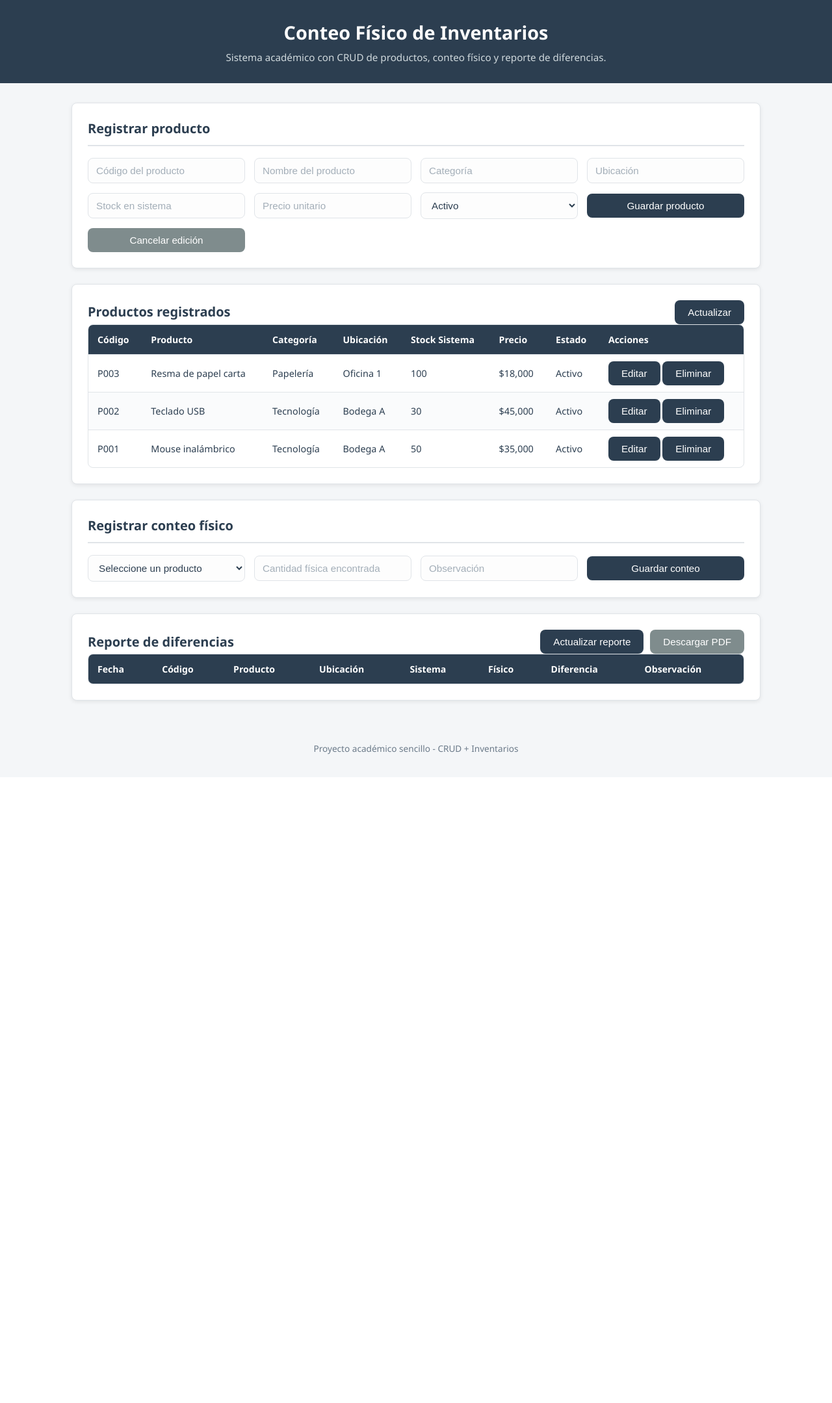
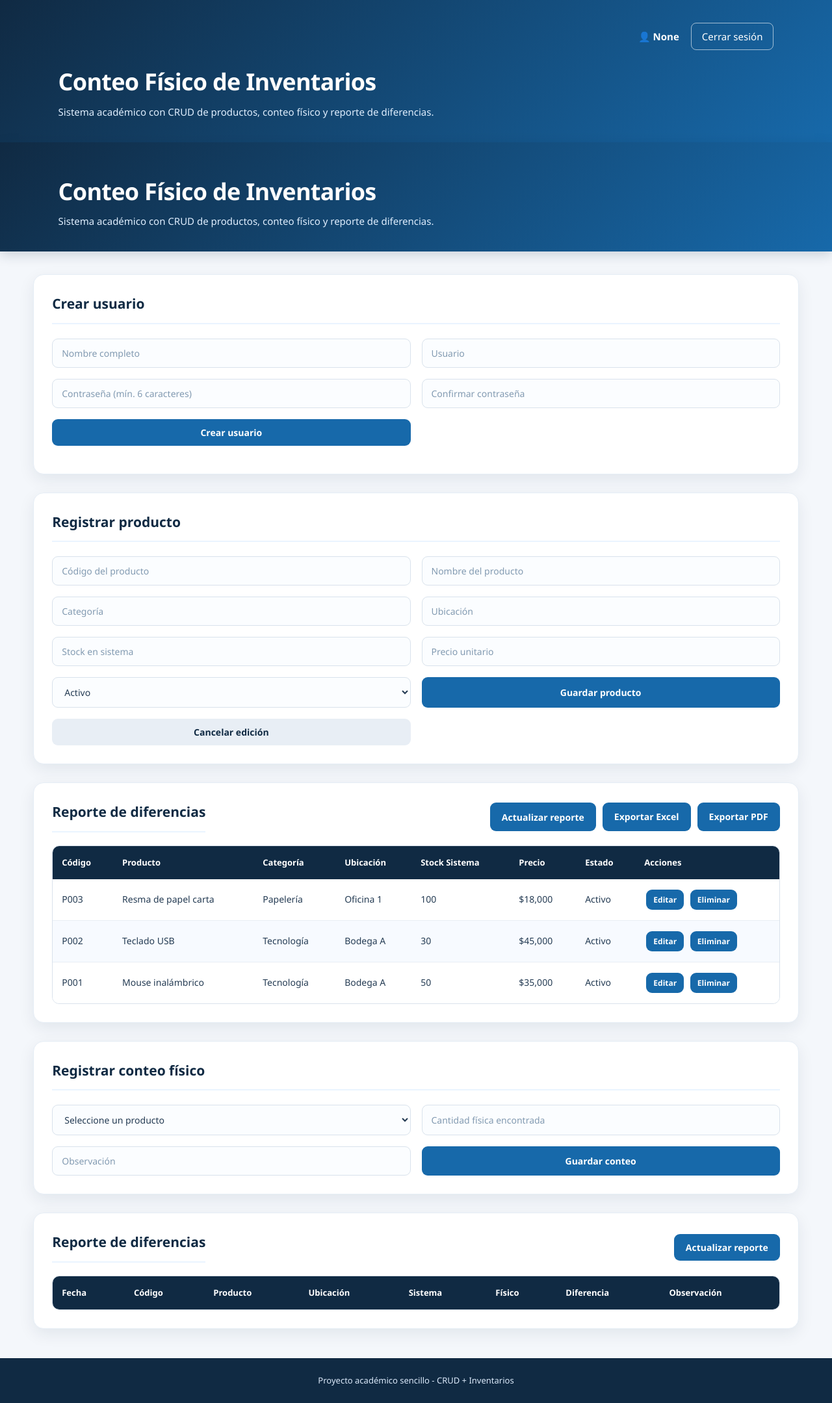
Before and after one commit to colynjhonnaider44-netizen/conteo_inventarios_crud, a Flask app: template GRUPO COLYN/conteo_inventarios_crud/templates/index.html in a window 1280 px wide. Shown: the whole page at 65% size. Before the commit the page ends 1161 px from the top, so only its background shows below. Run offline with Flask 3, Linux system fonts and the light colour scheme; the template is opened without the code that fills it, so the values that code supplies are empty; data comes from the database, SQL or seed files in the repository; some libraries are stand-ins or nearby versions.

Commit message:
Actualizar proyecto y proteger configuracion

```diff
--- a/GRUPO COLYN/conteo_inventarios_crud/app.py
+++ b/GRUPO COLYN/conteo_inventarios_crud/app.py
@@ -1,15 +1,18 @@
-from flask import Flask, render_template, request, jsonify
+
+from flask import (
+    Flask, render_template, request, jsonify,
+    redirect, url_for, session, flash
+)
 from db import get_connection
+from werkzeug.security import check_password_hash
+from functools import wraps
+from config import SECRET_KEY
 
 app = Flask(__name__)
+app.secret_key = SECRET_KEY
 
 
-@app.route("/")
-def home():
-    """
-    Carga la página principal del sistema.
-    """
-    return render_template("index.html")
+
 
 
 # ============================================================
@@ -341,6 +344,80 @@ def registrar_conteo():
     }), 201
 
 
+
+app.secret_key = SECRET_KEY
+
+def login_required(f):
+    @wraps(f)
+    def decorated_function(*args, **kwargs):
+        if "id_usuario" not in session:
+            return redirect(url_for("login"))
+        return f(*args, **kwargs)
+    return decorated_function
+
+@app.route("/login", methods=["GET", "POST"])
+def login():
+    if request.method == "POST":
+        usuario = request.form.get("usuario", "").strip()
+        password = request.form.get("password", "")
+
+        conexion = None
+        cursor = None
+
+        try:
+            conexion = get_connection()
+            cursor = conexion.cursor(dictionary=True)
+
+            cursor.execute(
+                """
+                SELECT id_usuario, usuario, password_hash, nombre, activo
+                FROM usuarios
+                WHERE usuario = %s
+                """,
+                (usuario,)
+            )
+
+            datos = cursor.fetchone()
+
+            if (
+                datos
+                and datos["activo"] == 1
+                and check_password_hash(datos["password_hash"], password)
+            ):
+                session.clear()
+                session["id_usuario"] = datos["id_usuario"]
+                session["usuario"] = datos["usuario"]
+                session["nombre"] = datos["nombre"] or datos["usuario"]
+
+                return redirect(url_for("inicio"))
+
+            flash("Usuario o contraseña incorrectos, o cuenta inactiva.", "error")
+
+        except Exception:
+            app.logger.exception("Error al iniciar sesión")
+            flash("Ocurrió un error al iniciar sesión. Revisa la conexión.", "error")
+
+        finally:
+            if cursor:
+                cursor.close()
+            if conexion:
+                conexion.close()
+
+    return render_template("login.html")
+
+
+@app.route("/logout")
+def logout():
+    session.clear()
+    return redirect(url_for("login"))
+
+
+@app.route("/")
+@login_required
+def inicio():
+    return render_template("index.html")
+
+
 @app.route("/api/reporte", methods=["GET"])
 def reporte_conteos():
     """
--- /dev/null
+++ b/GRUPO COLYN/conteo_inventarios_crud/config.example.py
@@ -0,0 +1,5 @@
+MYSQL_HOST = "localhost"
+MYSQL_USER = "tu_usuario_mysql"
+MYSQL_PASSWORD = "tu_contraseña_mysql"
+MYSQL_DATABASE = "nombre_de_tu_base_de_datos"
+SECRET_KEY = "reemplaza_esto_por_una_clave_segura"
--- a/GRUPO COLYN/conteo_inventarios_crud/config.py
+++ /dev/null
@@ -1,6 +0,0 @@
-# Configuración de conexión a MySQL
-
-MYSQL_HOST = "localhost"
-MYSQL_USER = "root"
-MYSQL_PASSWORD = ""
-MYSQL_DATABASE = "conteo_inventarios"
--- a/GRUPO COLYN/conteo_inventarios_crud/static/css/styles.css
+++ b/GRUPO COLYN/conteo_inventarios_crud/static/css/styles.css
@@ -1,246 +1,357 @@
+/* ========================================
+   CONTEO FÍSICO DE INVENTARIOS
+   Diseño elegante: azul y blanco
+======================================== */
 
-/* ===========================
-   Variables generales
-=========================== */
 :root {
-    --color-primario: #2c3e50;
-    --color-primario-oscuro: #1a252f;
-    --color-secundario: #7f8c8d;
-    --color-secundario-oscuro: #626f70;
-    --color-fondo: #f4f6f8;
-    --color-tarjeta: #ffffff;
-    --color-borde: #e0e4e8;
-    --color-texto: #2c3e50;
-    --color-texto-suave: #6b7a89;
-    --color-exito: #27ae60;
-    --color-peligro: #e74c3c;
-    --radio-borde: 8px;
-    --sombra: 0 2px 6px rgba(0, 0, 0, 0.08);
+    --azul-oscuro: #102a43;
+    --azul-principal: #1769aa;
+    --azul-hover: #0f548c;
+    --azul-claro: #eaf4ff;
+    --blanco: #ffffff;
+    --fondo: #f4f7fb;
+    --texto: #243b53;
+    --texto-suave: #627d98;
+    --borde: #d9e2ec;
+    --sombra: 0 8px 24px rgba(16, 42, 67, 0.08);
 }
 
 * {
     box-sizing: border-box;
 }
 
+html {
+    scroll-behavior: smooth;
+}
+
 body {
     margin: 0;
-    font-family: 'Segoe UI', Arial, sans-serif;
-    background: var(--color-fondo);
-    color: var(--color-texto);
-    line-height: 1.5;
+    font-family: "Segoe UI", Arial, sans-serif;
+    background: var(--fondo);
+    color: var(--texto);
+    font-size: 15px;
+    line-height: 1.6;
 }
 
-/* ===========================
-   Encabezado
-=========================== */
+/* ENCABEZADO */
+
 .header {
-    background: var(--color-primario);
-    color: #fff;
-    padding: 28px 40px;
-    text-align: center;
+    background: linear-gradient(135deg, #102a43, #1769aa);
+    color: var(--blanco);
+    padding: 35px 7%;
+    box-shadow: 0 5px 18px rgba(16, 42, 67, 0.18);
 }
 
 .header h1 {
-    margin: 0 0 6px 0;
-    font-size: 1.8rem;
+    margin: 12px 0 5px;
+    font-size: clamp(25px, 4vw, 36px);
+    font-weight: 700;
+    letter-spacing: -0.7px;
 }
 
 .header p {
     margin: 0;
-    color: #cfd8dc;
-    font-size: 0.95rem;
+    color: #e0efff;
+    font-size: 15px;
 }
 
-/* ===========================
-   Contenedor principal
-=========================== */
-.container {
-    max-width: 1100px;
-    margin: 30px auto;
-    padding: 0 20px;
+/* BARRA DEL USUARIO */
+
+.user-bar {
     display: flex;
-    flex-direction: column;
-    gap: 24px;
+    justify-content: flex-end;
+    align-items: center;
+    gap: 18px;
+    flex-wrap: wrap;
+    margin-bottom: 20px;
 }
 
-/* ===========================
-   Tarjetas / secciones
-=========================== */
+.user-bar span {
+    color: #ffffff;
+    font-weight: 600;
+}
+
+.btn-logout {
+    display: inline-block;
+    padding: 8px 16px;
+    color: #ffffff;
+    text-decoration: none;
+    border: 1px solid rgba(255, 255, 255, 0.6);
+    border-radius: 8px;
+    transition: 0.2s ease;
+}
+
+.btn-logout:hover {
+    background: #ffffff;
+    color: var(--azul-oscuro);
+}
+
+/* CONTENEDOR PRINCIPAL */
+
+.container {
+    width: min(1200px, 92%);
+    margin: 35px auto;
+}
+
+/* TARJETAS */
+
 .card {
-    background: var(--color-tarjeta);
-    border-radius: var(--radio-borde);
+    background: var(--blanco);
+    margin-bottom: 28px;
+    padding: 28px;
+    border: 1px solid #e5edf5;
+    border-radius: 16px;
     box-shadow: var(--sombra);
-    padding: 24px;
-    border: 1px solid var(--color-borde);
+    transition: box-shadow 0.25s ease;
+}
+
+.card:hover {
+    box-shadow: 0 12px 30px rgba(16, 42, 67, 0.11);
 }
 
 .card h2 {
-    margin-top: 0;
-    font-size: 1.25rem;
-    color: var(--color-primario);
-    border-bottom: 2px solid var(--color-borde);
-    padding-bottom: 10px;
-    margin-bottom: 18px;
+    color: var(--azul-oscuro);
+    font-size: 21px;
+    margin: 0 0 22px;
+    padding-bottom: 12px;
+    border-bottom: 2px solid var(--azul-claro);
 }
+
+/* FORMULARIOS */
+
+.form-grid {
+    display: grid;
+    grid-template-columns: repeat(2, minmax(0, 1fr));
+    gap: 17px;
+}
+
+input,
+select,
+textarea {
+    width: 100%;
+    min-width: 0;
+    padding: 12px 14px;
+    background: #fbfdff;
+    color: var(--texto);
+    border: 1px solid var(--borde);
+    border-radius: 9px;
+    font-family: inherit;
+    font-size: 14px;
+    outline: none;
+    transition: border-color 0.2s, box-shadow 0.2s;
+}
+
+input::placeholder,
+textarea::placeholder {
+    color: #829ab1;
+}
+
+input:focus,
+select:focus,
+textarea:focus {
+    border-color: var(--azul-principal);
+    box-shadow: 0 0 0 3px rgba(23, 105, 170, 0.12);
+    background: #ffffff;
+}
+
+input[type="hidden"] {
+    display: none;
+}
+
+/* BOTONES */
+
+button,
+.btn-link {
+    display: inline-flex;
+    justify-content: center;
+    align-items: center;
+    gap: 7px;
+    padding: 11px 18px;
+    border: none;
+    border-radius: 9px;
+    background: var(--azul-principal);
+    color: var(--blanco);
+    font-family: inherit;
+    font-size: 14px;
+    font-weight: 600;
+    text-decoration: none;
+    cursor: pointer;
+    transition: background 0.2s, transform 0.2s, box-shadow 0.2s;
+}
+
+button:hover,
+.btn-link:hover {
+    background: var(--azul-hover);
+    box-shadow: 0 4px 12px rgba(23, 105, 170, 0.2);
+    transform: translateY(-1px);
+}
+
+button:active {
+    transform: translateY(0);
+}
+
+.btn-secondary {
+    background: #e8eef5;
+    color: var(--azul-oscuro);
+}
+
+.btn-secondary:hover {
+    background: #d5e2ef;
+    color: var(--azul-oscuro);
+    box-shadow: none;
+}
+
+/* TÍTULOS DE SECCIÓN Y ACCIONES */
 
 .section-title {
     display: flex;
+    justify-content: space-between;
     align-items: center;
-    justify-content: space-between;
+    flex-wrap: wrap;
+    gap: 15px;
+    margin-bottom: 20px;
+}
+
+.section-title h2 {
+    margin-bottom: 0;
+}
+
+.section-title > div {
+    display: flex;
     flex-wrap: wrap;
     gap: 10px;
 }
 
-.section-title h2 {
-    border-bottom: none;
-    margin-bottom: 0;
-    padding-bottom: 0;
-}
+/* TABLAS */
 
-.botones-reporte {
-    display: flex;
-    gap: 10px;
-}
-
-/* ===========================
-   Formularios
-=========================== */
-.form-grid {
-    display: grid;
-    grid-template-columns: repeat(auto-fit, minmax(200px, 1fr));
-    gap: 14px;
-    align-items: center;
-}
-
-input,
-select {
-    padding: 10px 12px;
-    border: 1px solid var(--color-borde);
-    border-radius: var(--radio-borde);
-    font-size: 0.95rem;
-    background: #fdfdfd;
-    color: var(--color-texto);
+.table-container {
     width: 100%;
-    transition: border-color 0.15s ease, box-shadow 0.15s ease;
-}
-
-input:focus,
-select:focus {
-    outline: none;
-    border-color: var(--color-primario);
-    box-shadow: 0 0 0 3px rgba(44, 62, 80, 0.15);
-}
-
-input::placeholder {
-    color: #a3aeb8;
-}
-
-/* ===========================
-   Botones
-=========================== */
-button {
-    padding: 10px 20px;
-    border: none;
-    border-radius: var(--radio-borde);
-    font-size: 0.95rem;
-    cursor: pointer;
-    background: var(--color-primario);
-    color: #fff;
-    transition: background 0.15s ease, transform 0.1s ease;
-}
-
-button:hover {
-    background: var(--color-primario-oscuro);
-}
-
-button:active {
-    transform: scale(0.98);
-}
-
-.btn-secondary {
-    background: var(--color-secundario);
-}
-
-.btn-secondary:hover {
-    background: var(--color-secundario-oscuro);
-}
-
-/* ===========================
-   Tablas
-=========================== */
-.table-container {
     overflow-x: auto;
-    border-radius: var(--radio-borde);
-    border: 1px solid var(--color-borde);
+    border: 1px solid var(--borde);
+    border-radius: 11px;
 }
 
 table {
     width: 100%;
+    min-width: 700px;
     border-collapse: collapse;
-    min-width: 600px;
+    background: #ffffff;
 }
 
 thead {
-    background: var(--color-primario);
+    background: var(--azul-oscuro);
+    color: #ffffff;
 }
 
 th {
-    color: #fff;
+    padding: 15px 14px;
     text-align: left;
-    padding: 12px 14px;
-    font-size: 0.88rem;
+    font-size: 13px;
+    font-weight: 600;
     white-space: nowrap;
 }
 
 td {
-    padding: 10px 14px;
-    border-top: 1px solid var(--color-borde);
-    font-size: 0.9rem;
+    padding: 13px 14px;
+    border-bottom: 1px solid #e8eef5;
+    color: var(--texto);
+    font-size: 14px;
+    vertical-align: middle;
 }
 
 tbody tr:nth-child(even) {
-    background: #fafbfc;
+    background: #f7faff;
 }
 
 tbody tr:hover {
-    background: #f0f4f7;
+    background: var(--azul-claro);
 }
 
-/* Diferencias positivas / negativas en el reporte, si se agrega la clase */
-.diferencia-positiva {
-    color: var(--color-exito);
-    font-weight: 600;
+tbody tr:last-child td {
+    border-bottom: none;
 }
 
-.diferencia-negativa {
-    color: var(--color-peligro);
-    font-weight: 600;
+/* BOTONES Y ENLACES DENTRO DE LAS TABLAS */
+
+td button {
+    margin: 3px;
+    padding: 7px 11px;
+    font-size: 12px;
 }
 
-/* ===========================
-   Pie de página
-=========================== */
+/* PIE DE PÁGINA */
+
 .footer {
+    margin-top: 45px;
+    padding: 24px 15px;
     text-align: center;
-    padding: 20px;
-    color: var(--color-texto-suave);
-    font-size: 0.85rem;
+    background: var(--azul-oscuro);
+    color: #dceafb;
 }
 
-/* ===========================
-   Responsive
-=========================== */
-@media (max-width: 600px) {
+.footer p {
+    margin: 0;
+    font-size: 13px;
+}
+
+/* SELECCIÓN DE TEXTO */
+
+::selection {
+    background: #c5e2ff;
+    color: var(--azul-oscuro);
+}
+
+/* ADAPTACIÓN A CELULARES Y TABLETS */
+
+@media (max-width: 700px) {
     .header {
-        padding: 20px;
+        padding: 25px 5%;
+    }
+
+    .header h1 {
+        font-size: 26px;
+    }
+
+    .user-bar {
+        justify-content: space-between;
+        gap: 10px;
+    }
+
+    .container {
+        width: 94%;
+        margin: 22px auto;
     }
 
     .card {
-        padding: 16px;
+        padding: 19px;
+        margin-bottom: 20px;
+        border-radius: 12px;
+    }
+
+    .card h2 {
+        font-size: 19px;
+    }
+
+    .form-grid {
+        grid-template-columns: 1fr;
+        gap: 13px;
     }
 
     .section-title {
+        align-items: stretch;
         flex-direction: column;
-        align-items: flex-start;
+    }
+
+    .section-title > div {
+        flex-direction: column;
+    }
+
+    .section-title button,
+    .section-title .btn-link {
+        width: 100%;
+    }
+
+    .form-grid button {
+        width: 100%;
     }
 }
--- a/GRUPO COLYN/conteo_inventarios_crud/static/js/app.js
+++ b/GRUPO COLYN/conteo_inventarios_crud/static/js/app.js
@@ -249,3 +249,39 @@ function formatearFecha(fecha) {
     const date = new Date(fecha);
     return date.toLocaleString();
 }
+
+
+document.getElementById("formUsuario").addEventListener("submit", async (e) => {
+    e.preventDefault();
+
+    const mensaje = document.getElementById("mensajeUsuario");
+    const password = document.getElementById("nuevo_password").value;
+    const confirmar = document.getElementById("nuevo_confirmar").value;
+
+    if (password !== confirmar) {
+        mensaje.textContent = "Las contraseñas no coinciden";
+        mensaje.style.color = "red";
+        return;
+    }
+
+    const respuesta = await fetch("/api/usuarios", {
+        method: "POST",
+        headers: { "Content-Type": "application/json" },
+        body: JSON.stringify({
+            nombre: document.getElementById("nuevo_nombre").value.trim(),
+            usuario: document.getElementById("nuevo_usuario").value.trim(),
+            password: password
+        })
+    });
+
+    const datos = await respuesta.json();
+
+    if (respuesta.ok) {
+        mensaje.textContent = datos.mensaje;
+        mensaje.style.color = "green";
+        e.target.reset();
+    } else {
+        mensaje.textContent = datos.error;
+        mensaje.style.color = "red";
+    }
+});
--- a/GRUPO COLYN/conteo_inventarios_crud/templates/index.html
+++ b/GRUPO COLYN/conteo_inventarios_crud/templates/index.html
@@ -2,16 +2,20 @@
 <html lang="es">
 <head>
     <meta charset="UTF-8">
+    <meta name="viewport" content="width=device-width, initial-scale=1.0">
+<link rel="stylesheet" href="{{ url_for('static', filename='css/styles.css') }}">
 
     <!-- Permite que la página se adapte a celulares, tablets y computadores -->
-    <meta name="viewport" content="width=device-width, initial-scale=1.0">
+   <header class="header">
+    <div class="user-bar">
+        <span>👤 {{ session.get('nombre') }}</span>
+        <a href="{{ url_for('logout') }}" class="btn-logout">Cerrar sesión</a>
+    </div>
+    <h1>Conteo Físico de Inventarios</h1>
+    <p>Sistema académico con CRUD de productos, conteo físico y reporte de diferencias.</p>
+</header>
+<body>
 
-    <title>Sistema de Conteo Físico de Inventarios</title>
-
-    <!-- Archivo CSS externo -->
-    <link rel="stylesheet" href="{{ url_for('static', filename='css/styles.css') }}">
-</head>
-<body>
 
     <header class="header">
         <h1>Conteo Físico de Inventarios</h1>
@@ -19,6 +23,20 @@
     </header>
 
     <main class="container">
+        <!-- Sección para crear usuarios -->
+<section class="card">
+    <h2>Crear usuario</h2>
+
+    <form id="formUsuario" class="form-grid">
+        <input type="text" id="nuevo_nombre" placeholder="Nombre completo" required>
+        <input type="text" id="nuevo_usuario" placeholder="Usuario" required>
+        <input type="password" id="nuevo_password" placeholder="Contraseña (mín. 6 caracteres)" minlength="6" required>
+        <input type="password" id="nuevo_confirmar" placeholder="Confirmar contraseña" required>
+        <button type="submit">Crear usuario</button>
+    </form>
+
+    <p id="mensajeUsuario"></p>
+</section>
 
         <!-- Sección para registrar o actualizar productos -->
         <section class="card">
@@ -46,12 +64,16 @@
             </form>
         </section>
 
-        <!-- Sección de productos registrados -->
-        <section class="card">
-            <div class="section-title">
-                <h2>Productos registrados</h2>
-                <button onclick="cargarProductos()">Actualizar</button>
-            </div>
+        <!-- Sección de reporte -->
+<section class="card">
+    <div class="section-title">
+        <h2>Reporte de diferencias</h2>
+        <div>
+            <button onclick="cargarReporte()">Actualizar reporte</button>
+            <a href="/reporte/excel" class="btn-link">Exportar Excel</a>
+            <a href="/reporte/pdf" class="btn-link">Exportar PDF</a>
+        </div>
+    </div>
 
             <div class="table-container">
                 <table>
@@ -96,15 +118,10 @@
         <section class="card">
             <div class="section-title">
                 <h2>Reporte de diferencias</h2>
-                <div class="botones-reporte">
-                    <button onclick="cargarReporte()">Actualizar reporte</button>
-                    <button onclick="exportarReportePDF()" class="btn-secondary">Descargar PDF</button>
-                </div>
+                <button onclick="cargarReporte()">Actualizar reporte</button>
             </div>
 
-            <!-- id="reporteParaPDF" envuelve solo lo que se exportará -->
-            <div class="table-container" id="reporteParaPDF">
-                <h3 id="fechaReportePDF" style="display:none;"></h3>
+            <div class="table-container">
                 <table>
                     <thead>
                         <tr>
@@ -132,58 +149,7 @@
         <p>Proyecto académico sencillo - CRUD + Inventarios</p>
     </footer>
 
-    <!-- Librerías para exportar a PDF -->
-    <script src="https://cdnjs.cloudflare.com/ajax/libs/jspdf/2.5.1/jspdf.umd.min.js"></script>
-    <script src="https://cdnjs.cloudflare.com/ajax/libs/jspdf-autotable/3.8.2/jspdf.plugin.autotable.min.js"></script>
-
     <!-- Archivo JavaScript externo -->
     <script src="{{ url_for('static', filename='js/app.js') }}"></script>
-
-    <!-- Función para exportar el reporte de diferencias a PDF -->
-    <script>
-        function exportarReportePDF() {
-            const filas = document.querySelectorAll('#tablaReporte tr');
-
-            if (filas.length === 0) {
-                alert('No hay datos en el reporte para exportar. Actualiza el reporte primero.');
-                return;
-            }
-
-            // Extrae los datos de la tabla ya renderizada en pantalla
-            const columnas = ['Fecha', 'Código', 'Producto', 'Ubicación', 'Sistema', 'Físico', 'Diferencia', 'Observación'];
-            const datos = [];
-
-            filas.forEach(fila => {
-                const celdas = fila.querySelectorAll('td');
-                if (celdas.length > 0) {
-                    const filaDatos = [];
-                    celdas.forEach(celda => filaDatos.push(celda.textContent.trim()));
-                    datos.push(filaDatos);
-                }
-            });
-
-            const { jsPDF } = window.jspdf;
-            const pdf = new jsPDF('l', 'mm', 'a4'); // horizontal, para que quepan las columnas
-
-            pdf.setFontSize(14);
-            pdf.text('Reporte de Diferencias - Conteo Físico de Inventarios', 14, 15);
-
-            pdf.setFontSize(10);
-            const fechaGeneracion = new Date().toLocaleString('es-CO');
-            pdf.text('Generado: ' + fechaGeneracion, 14, 21);
-
-            pdf.autoTable({
-                head: [columnas],
-                body: datos,
-                startY: 26,
-                styles: { fontSize: 8, cellPadding: 2 },
-                headStyles: { fillColor: [44, 62, 80] },
-                theme: 'striped'
-            });
-
-            pdf.save('reporte-diferencias.pdf');
-        }
-    </script>
-
 </body>
 </html>
```
Also changed, not shown: GRUPO COLYN/conteo_inventarios_crud/templates/login.html (added, +30 -0 lines), 1 other file.
